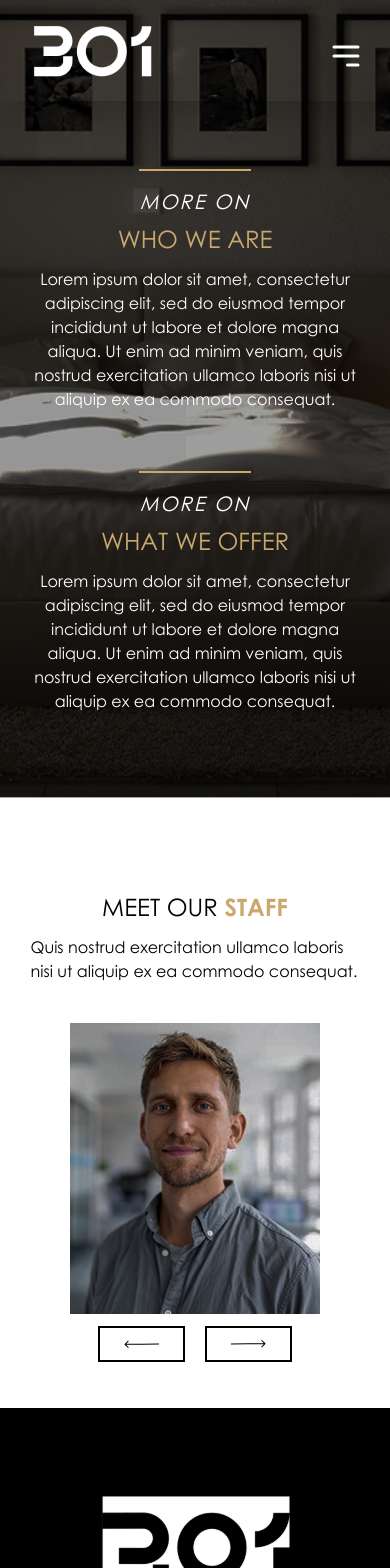
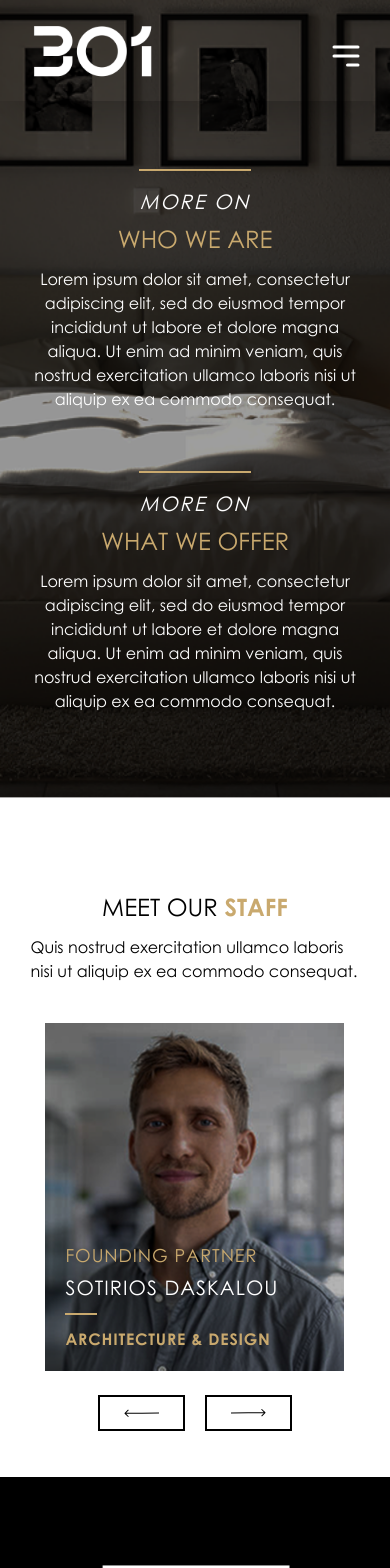
Before and after one commit to sotdask/301, a React (Vite) app: page /about in a window 390 px wide. Shown: the top 1568 px of the page. Built offline with nearby package versions, Linux system fonts and the light colour scheme.

Commit message:
mobile menu(needs fixing, better design), staff cards, added max width to containers

```diff
--- a/src/components/about/Staff.jsx
+++ b/src/components/about/Staff.jsx
@@ -9,6 +9,46 @@ import { blackarrow } from "../../assets";
 
 const Staff = () => {
   const swiperRef = useRef(null);
+  const members = [
+    {
+      id: 1,
+      title: "founding partner",
+      link: "#",
+      image: staff,
+      alt: "staff name",
+      name: "sotirios daskalou",
+      profession: "architecture & design",
+    },
+    {
+      id: 2,
+      title: "founding partner",
+      link: "#",
+      image: staff,
+      alt: "staff name",
+      name: "sotirios daskalou",
+      profession: "architecture & design",
+    },
+    {
+      id: 3,
+      title: "founding partner",
+      link: "#",
+      image: staff,
+      alt: "staff name",
+
+      name: "sotirios daskalou",
+      profession: "architecture & design",
+    },
+    {
+      id: 4,
+      title: "founding partner",
+      link: "#",
+      image: staff,
+      alt: "staff name",
+
+      name: "sotirios daskalou",
+      profession: "architecture & design",
+    },
+  ];
 
   return (
     <div className="section-margin section-padding">
@@ -20,7 +60,7 @@ const Staff = () => {
         consequat.
       </p>
       <Swiper
-        className="site-swiper mt-10"
+        className="site-swiper mt-10 mb-6"
         modules={Navigation}
         onSwiper={(swiper) => {
           swiperRef.current = swiper;
@@ -46,18 +86,36 @@ const Staff = () => {
         navigation
         pagination={{ clickable: true }}
       >
-        <SwiperSlide className="flex! justify-center lg:justify-start">
-          <img src={staff} alt="" />
-        </SwiperSlide>
-        <SwiperSlide className="flex! justify-center lg:justify-start">
-          <img src={staff} alt="" />
-        </SwiperSlide>
-        <SwiperSlide className="flex! justify-center lg:justify-start">
-          <img src={staff} alt="" />
-        </SwiperSlide>
-        <SwiperSlide className="flex! justify-center lg:justify-start">
-          <img src={staff} alt="" />
-        </SwiperSlide>
+        {members.map((member) => (
+          <SwiperSlide
+            key={member.id}
+            className="flex! justify-center lg:justify-start"
+          >
+            <a
+              href={member.link}
+              title={member.name}
+              className="group overflow-hidden relative"
+            >
+              <img
+                src={member.image}
+                alt={member.alt}
+                className="brightness-75 lg:brightness-100 transition duration-300 group-hover:scale-110 group-hover:brightness-75"
+              />
+              <div className="wrapper opacity-100 lg:opacity-0 absolute bottom-0 left-5 duration-300 transition group-hover:opacity-100">
+                <h5 className="text-primary uppercase tracking-wider text-lg">
+                  {member.title}
+                </h5>
+                <h4 className="mt-1 mb-3 text-white uppercase tracking-wider text-xl">
+                  {member.name}
+                </h4>
+                <span className="block h-0.5 w-8 bg-primary sm:w-18" />
+                <h5 className="mt-3 mb-5 text-primary uppercase tracking-wider text-base font-bold">
+                  {member.profession}
+                </h5>
+              </div>
+            </a>
+          </SwiperSlide>
+        ))}
       </Swiper>
       <div className="wrapper w-full flex lg:hidden justify-center space-x-5 mt-3 md:mt-5 lg:mt-8">
         <button
@@ -65,14 +123,22 @@ const Staff = () => {
           onClick={() => swiperRef.current?.slidePrev()}
           className="relative inline-block px-6 py-3 border-2 border-black text-black overflow-hidden group cursor-pointer"
         >
-          <img src={blackarrow} alt="previous_slide" className="rotate-180 transition duration-300 group-hover:-translate-x-2" />
+          <img
+            src={blackarrow}
+            alt="previous_slide"
+            className="rotate-180 transition duration-300 group-hover:-translate-x-2"
+          />
         </button>
         <button
           type="button"
           onClick={() => swiperRef.current?.slideNext()}
           className="relative inline-block px-6 py-3 border-2 border-black text-black overflow-hidden group cursor-pointer"
         >
-          <img src={blackarrow} alt="next_slide"  className="transition duration-300 group-hover:translate-x-2" />
+          <img
+            src={blackarrow}
+            alt="next_slide"
+            className="transition duration-300 group-hover:translate-x-2"
+          />
         </button>
       </div>
     </div>
--- a/src/components/global/Menu.jsx
+++ b/src/components/global/Menu.jsx
@@ -1,19 +1,23 @@
-import React from "react";
+import React, { useEffect, useState } from "react";
 import { HiOutlineMenuAlt3 } from "react-icons/hi";
 import { IoMdClose } from "react-icons/io";
-import { useState } from "react";
 
 function Menu() {
   const [isMenuOpen, setisMenuOpen] = useState(false);
-  const handleClick = () => {
-    setisMenuOpen(!isMenuOpen);
-  };
+  const menuItems = ["ABOUT", "WORK", "CONTACT"];
+
+  useEffect(() => {
+    document.body.style.overflow = isMenuOpen ? "hidden" : "";
+    return () => {
+      document.body.style.overflow = "";
+    };
+  }, [isMenuOpen]);
 
   return (
-    <div>
+    <div className="lg:hidden">
       <button
         onClick={() => setisMenuOpen(!isMenuOpen)}
-        className="lg:hidden p-2"
+        className="p-2 relative z-70"
         aria-label="Menu"
       >
         <div className="relative w-6 h-6">
@@ -28,6 +32,40 @@ function Menu() {
           />
         </div>
       </button>
+
+      <div
+        className={`fixed inset-0 z-60 bg-black/40 transition-opacity duration-300 ${
+          isMenuOpen ? "opacity-100 pointer-events-auto" : "opacity-0 pointer-events-none"
+        }`}
+        onClick={() => setisMenuOpen(false)}
+      />
+
+      <div
+        className={`fixed flex flex-col items-center justify-center gap-32 top-0 left-0 h-screen right-0 z-65 bg-black/95 backdrop-blur-md transition-transform duration-500 ease-out ${
+          isMenuOpen ? "translate-y-0" : "-translate-y-full"
+        }`}
+      >
+        <ul className="flex flex-col items-center gap-y-16 text-white text-xl tracking-wider">
+          {menuItems.map((label, index) => (
+            <li
+              key={label}
+              className={`transition-all duration-500 ${
+                isMenuOpen ? "opacity-100 translate-y-0" : "opacity-0 -translate-y-3"
+              }`}
+              style={{ transitionDelay: isMenuOpen ? `${index * 90}ms` : "0ms" }}
+            >
+              <button
+                type="button"
+                onClick={() => setisMenuOpen(false)}
+                className="bg-transparent cursor-pointer uppercase tracking-wider text-xl text-white hover:text-primary transition duration-300"
+              >
+                {label}
+              </button>
+            </li>
+          ))}
+        </ul>
+        <a href="#" className="flex text-xl tracking-wider text-primary">EN | EL</a>
+      </div>
     </div>
   );
 }
--- a/src/index.css
+++ b/src/index.css
@@ -8,6 +8,8 @@
 
 
 .section-padding {
+  width: min(100%, 1560px);
+  margin-inline: auto;
   padding-inline: clamp(1.75rem, 6.22vw + 0.389rem, 6.688rem);
 }
 
--- a/src/layouts/Footer.jsx
+++ b/src/layouts/Footer.jsx
@@ -4,7 +4,8 @@ import { footerlogo, facebook, instagram, tiktok } from "../assets";
 
 function Footer() {
   return (
-    <footer className="bg-black section-padding pb-1">
+    <footer className="bg-black pb-1">
+      <div className="section-padding">
         <div className="text-white pt-22 flex flex-col lg:flex-row items-center lg:items-start gap-18 md:gap-24 lg:gap-30 xl:gap-38">
           <Link to="/">
             <img src={footerlogo} alt="" />
@@ -153,6 +154,7 @@ function Footer() {
             <span className="inline-block animate-sparkle">✨</span> by SD
           </a>
         </div>
+      </div>
     </footer>
   );
 }
--- a/src/layouts/Header.jsx
+++ b/src/layouts/Header.jsx
@@ -1,7 +1,7 @@
 import React, { useEffect, useState } from "react";
-import { Link } from "react-router-dom";
 import { logo } from "../assets/index";
 import Menu from "../components/global/Menu";
+import Navbar from "./Navbar";
 
 function Header() {
   const [isScrolled, setIsScrolled] = useState(false);
@@ -18,14 +18,14 @@ function Header() {
   }, []);
 
   return (
-    <header className="w-full">
-      <div
-        className={`fixed top-0 z-50 flex w-full items-center justify-between section-padding transition-all duration-300 shadow-2xl ${
-          isScrolled
-            ? "bg-black/95 py-4 shadow-xl backdrop-blur-sm"
-            : "bg-transparent py-5"
-        }`}
-      >
+    <header
+      className={`fixed top-0 left-0 right-0 z-50 w-full transition-all duration-300 shadow-2xl ${
+        isScrolled
+          ? "bg-black/95 py-4 shadow-xl backdrop-blur-sm"
+          : "bg-transparent py-5"
+      }`}
+    >
+      <div className="section-padding flex items-center justify-between">
         <a href="/">
           <img
             src={logo}
@@ -35,28 +35,7 @@ function Header() {
             }`}
           />
         </a>
-        <Menu />
-        <ul className="hidden lg:flex text-xl tracking-wider gap-x-10 text-white">
-          <li>
-            <Link
-              to="/about"
-              className="duration-300 transition hover:text-primary"
-            >
-              ABOUT
-            </Link>
-          </li>
-          <li>
-            <a href="#" className="duration-300 transition hover:text-primary">
-              WORK
-            </a>
-          </li>
-          <li>
-            <a href="#" className="duration-300 transition hover:text-primary">
-              CONTACT
-            </a>
-          </li>
-          <li className="ml-12">EN | EL</li>
-        </ul>
+        <Navbar />
       </div>
     </header>
   );
--- /dev/null
+++ b/src/layouts/Navbar.jsx
@@ -0,0 +1,37 @@
+import React from "react";
+import { Link } from "react-router-dom";
+import Menu from "../components/global/Menu";
+
+function Navbar() {
+  return (
+    <>
+      <Menu />
+      <nav className="hidden lg:flex">
+        <ul className="flex text-xl tracking-wider gap-x-10 text-white">
+          <li>
+            <Link
+              to="/about"
+              className="duration-300 transition hover:text-primary"
+            >
+              ABOUT
+            </Link>
+          </li>
+          <li>
+            <a href="#" className="duration-300 transition hover:text-primary">
+              WORK
+            </a>
+          </li>
+          <li>
+            <a href="#" className="duration-300 transition hover:text-primary">
+              CONTACT
+            </a>
+          </li>
+          <li className="ml-12">EN | EL</li>
+        </ul>
+      </nav>
+
+    </>
+  );
+}
+
+export default Navbar;
```
Also changed, not shown: src/assets/staff.png. Lines whose indentation alone changed are shown as unchanged.
